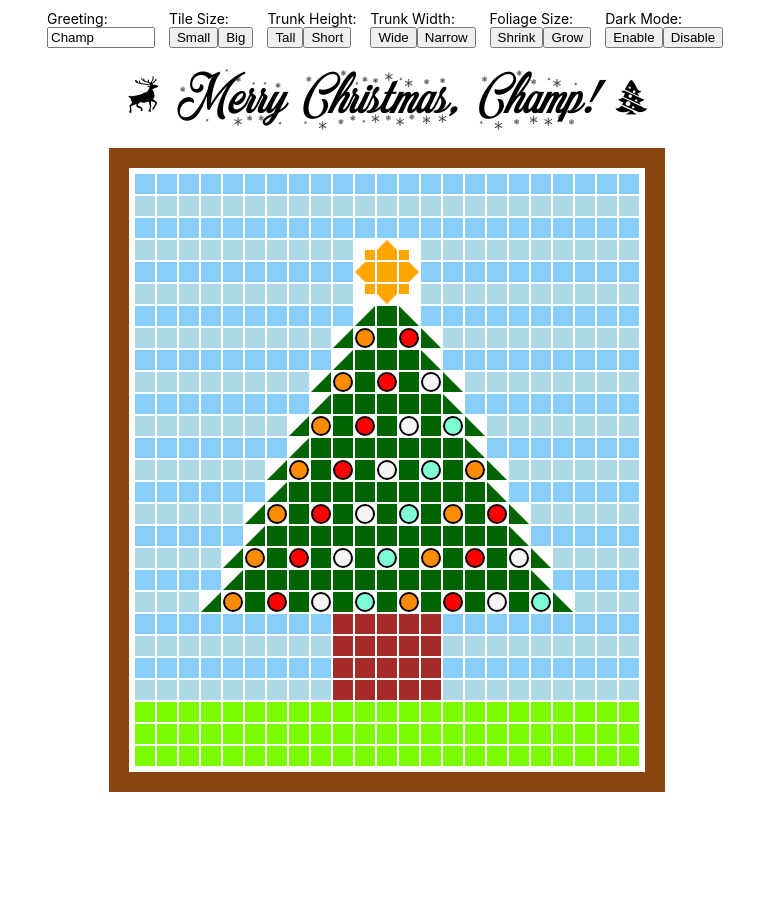
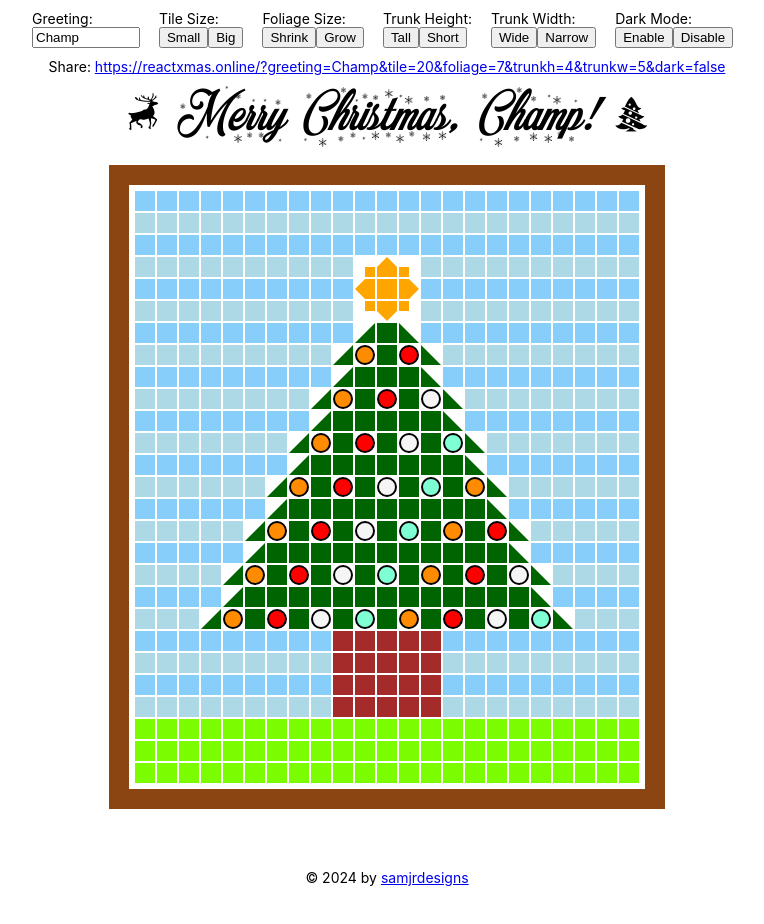
Before and after one commit to samjrdesigns/react-xmas, a React (Create React App) app: page / in a window 1280 px wide. Shown: the whole page, without its empty margins (253-1017 px from the left). Before the commit the page ends 872 px from the top, so only its background shows below. Built offline with nearby package versions, Linux system fonts and the light colour scheme.

Commit message:
Added share link and footer; Updated readme.

```diff
--- a/src/App.js
+++ b/src/App.js
@@ -13,9 +13,9 @@ function App() {
     return {
       name: params.get('greeting') || 'Champ',
       tileSize: params.get('tile') || '20',
+      tiers: params.get('foliage') || '7',
       trunkRows: params.get('trunkh') || '4',
       trunkCols: params.get('trunkw') || '5',
-      tiers: params.get('tiers') || '7',
       dark: params.get('dark') === 'true' ? true : false
     };
   };
@@ -32,6 +32,7 @@ function App() {
 
   const bgColor = darkMode ? 'black' : 'white';
   const width = 2 * tiers + 9;
+  const shareUrl = `https://reactxmas.online/?greeting=${name}&tile=${tileSize}&foliage=${tiers}&trunkh=${trunkRows}&trunkw=${trunkCols}&dark=${darkMode}`;
 
   const style = {
     backgroundColor: `${bgColor}`,
@@ -44,11 +45,11 @@ function App() {
     display: 'grid',
     gridTemplateColumns: 'auto auto auto auto auto auto',
     gridTemplateRows: 'auto',
-    gridAutoFlow: 'column',
+    gridAutoFlow: 'row',
     gap: '10px 10px',
     margin: 'auto',
     padding: '10px',
-    width: '680px',
+    width: '710px',
     fontSize: '14px'
   }
 
@@ -61,6 +62,19 @@ function App() {
 
   const inputStyle = {
     width: '100px'
+  }
+
+  const copyStyle = {
+    textAlign: 'center',
+    fontSize: '14px',
+    marginTop: '20px',
+    marginBottom: '40px'
+  }
+
+  const shareUrlStyle = {
+    textAlign: 'center',
+    fontSize: '14px',
+    color: `${darkMode ? 'white' : 'black'}`
   }
 
   const changeName = (e) => {
@@ -157,6 +171,14 @@ function App() {
         </div>
 
         <div style={settingStyle}>
+          <div>Foliage Size: </div>
+          <div>
+            <button onClick={(e) => changeTiers(e, -1)}>Shrink</button>
+            <button onClick={(e) => changeTiers(e, +1)}>Grow</button>
+          </div>
+        </div>
+
+        <div style={settingStyle}>
           <div>Trunk Height: </div>
           <div>
             <button onClick={(e) => changeTrunkRows(e, +1)}>Tall</button>
@@ -173,14 +195,6 @@ function App() {
         </div>
 
         <div style={settingStyle}>
-          <div>Foliage Size: </div>
-          <div>
-            <button onClick={(e) => changeTiers(e, -1)}>Shrink</button>
-            <button onClick={(e) => changeTiers(e, +1)}>Grow</button>
-          </div>
-        </div>
-
-        <div style={settingStyle}>
           <div>Dark Mode: </div>
           <div>
             <button onClick={(e) => changeDarkMode(e, true)}>Enable</button>
@@ -190,10 +204,16 @@ function App() {
 
       </div>
 
+      <div style={shareUrlStyle}>
+        <span>Share: </span>
+        <a href={shareUrl}>{shareUrl}</a>
+      </div>
+
       <MerryChristmas width={width} tiers={tiers} trunkRows={trunkRows} trunkCols={trunkCols} name={name} darkMode={darkMode} tileSize={tileSize} />
 
-      <br />
-      <br />
+      <div style={copyStyle}>
+        &copy; 2024 by <a href='https://github.com/samjrdesigns/react-xmas' target='_blank'>samjrdesigns</a>
+      </div>
     </div>
   );
 }
--- a/src/Background.js
+++ b/src/Background.js
@@ -9,9 +9,7 @@ const Background = (props) => {
     verticalAlign: 'top'
   }
   return (
-		<a href='Background.js?raw=true' rel="noopener noreferrer">
     <div style={style} />
-		</a>
   )
 
 }
```
Also changed, not shown: 1 other file (tests, documents, lock files or other folders). Lines whose indentation alone changed are shown as unchanged.
